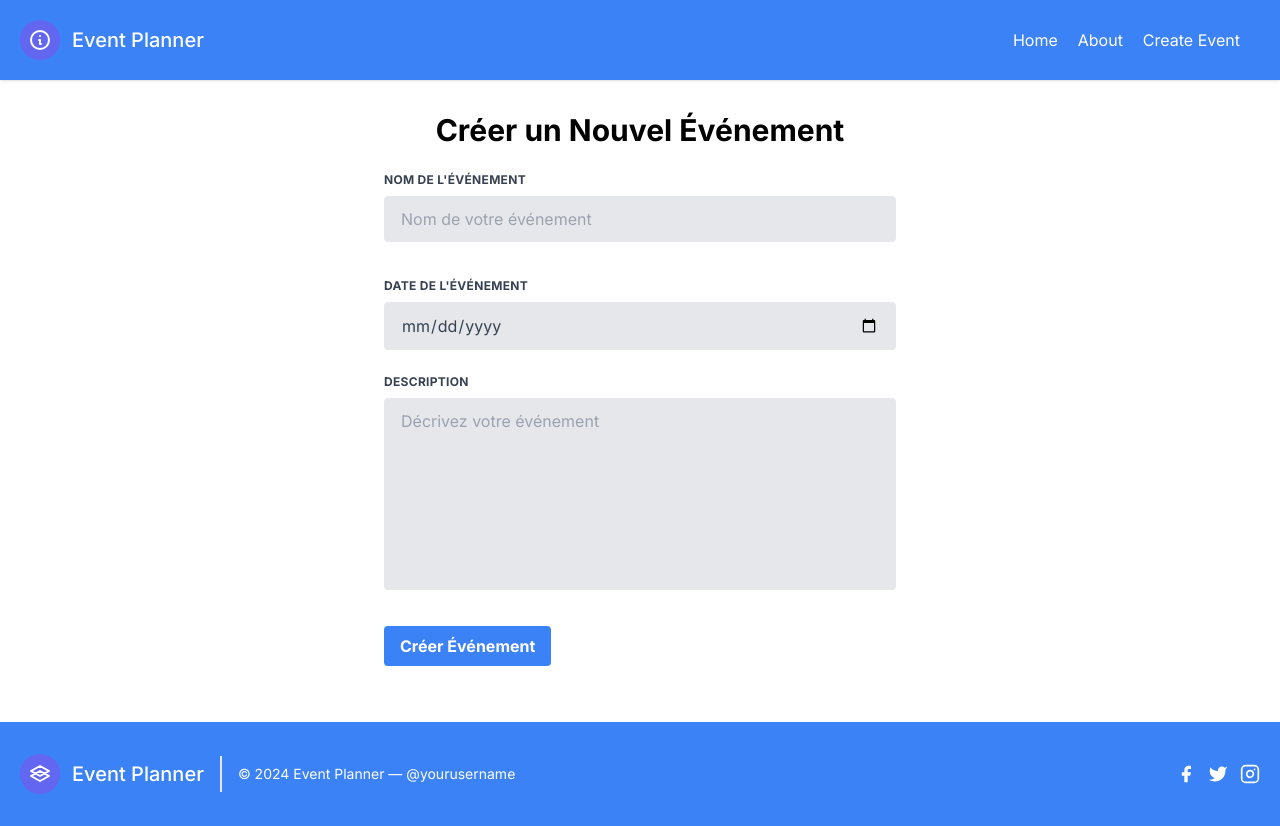
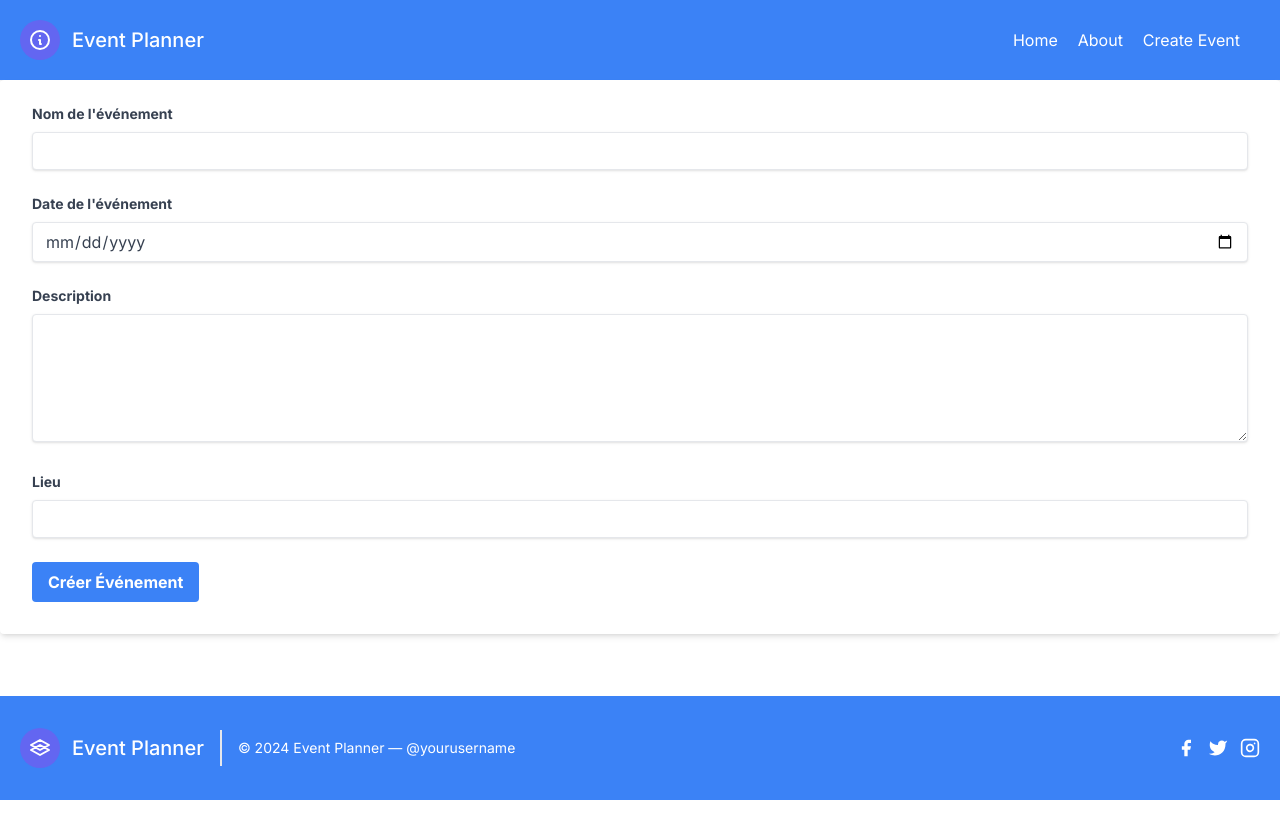
Before and after one commit to NPBouchard/my-planner-app-glo-3202-deploy, a Next.js app: page /pages/events/create in a window 1280 px wide. After the commit the page ends 800 px from the top, so only its background shows below. Built offline with nearby package versions, Linux system fonts and the light colour scheme.

Commit message:
tred something for onSubmit

```diff
--- a/app/pages/events/create/page.tsx
+++ b/app/pages/events/create/page.tsx
@@ -1,73 +1,64 @@
-'use client'
-import React, { useState, ChangeEvent, FormEvent } from 'react';
+import React from 'react';
+import { useForm, Controller } from 'react-hook-form';
+import { yupResolver } from '@hookform/resolvers/yup';
+import * as yup from 'yup';
 import Format from '@/app/components/Format';
 
-interface Event {
-  name: string;
-  date: string;
-  description: string;
+// Defining TypeScript interface for form values
+interface IFormInput {
+  eventName: string;
+  eventDate: Date | null; // Using Date or null depending on your validation logic
+  eventDescription: string;
+  eventLocation: string;
 }
 
+// Yup validation schema
+const schema = yup.object().shape({
+  eventName: yup.string().required('Le nom de l\'événement est requis'),
+  eventDate: yup.date().required('La date de l\'événement est requise').typeError('Vous devez entrer une date valide'),
+  eventDescription: yup.string().required('La description de l\'événement est requise'),
+  eventLocation: yup.string().required('Le lieu de l\'événement est requis'),
+});
+
 const CreateEventPage: React.FC = () => {
-  const [event, setEvent] = useState<Event>({
-    name: '',
-    date: '',
-    description: '',
+  const { register, handleSubmit, formState: { errors }} = useForm<IFormInput>({
+    resolver : yupResolver(schema)
   });
 
-  const handleChange = (e: ChangeEvent<HTMLInputElement | HTMLTextAreaElement>) => {
-    const { name, value } = e.target;
-    setEvent(prevState => ({
-      ...prevState,
-      [name]: value
-    }));
-  };
-
-  const handleSubmit = (e: FormEvent<HTMLFormElement>) => {
-    e.preventDefault();
-    console.log('Event Created:', event);
-    // Here, you would integrate the logic to save the event
-    // in your database or global state
+  const onSubmit = (data: IFormInput) => {
+    console.log(data);
+    // Here, you would integrate the logic to send the form data to your API or manage it locally
   };
 
   return (
     <Format>
-      <div className="max-w-4xl mx-auto px-4 py-8">
-        <h1 className="text-3xl font-bold text-center mb-6">Créer un Nouvel Événement</h1>
-        <form onSubmit={handleSubmit} className="w-full max-w-lg mx-auto">
-          <div className="flex flex-wrap -mx-3 mb-6">
-            <div className="w-full px-3">
-              <label className="block uppercase tracking-wide text-gray-700 text-xs font-bold mb-2" htmlFor="name">
-                Nom de l'événement
-              </label>
-              <input className="appearance-none block w-full bg-gray-200 text-gray-700 border rounded py-3 px-4 mb-3 leading-tight focus:outline-none focus:bg-white" id="name" type="text" placeholder="Nom de votre événement" name="name" value={event.name} onChange={handleChange} />
-            </div>
-          </div>
-          <div className="flex flex-wrap -mx-3 mb-6">
-            <div className="w-full px-3">
-              <label className="block uppercase tracking-wide text-gray-700 text-xs font-bold mb-2" htmlFor="date">
-                Date de l'événement
-              </label>
-              <input className="appearance-none block w-full bg-gray-200 text-gray-700 border rounded py-3 px-4 leading-tight focus:outline-none focus:bg-white" id="date" type="date" placeholder="Date de l'événement" name="date" value={event.date} onChange={handleChange} />
-            </div>
-          </div>
-          <div className="flex flex-wrap -mx-3 mb-6">
-            <div className="w-full px-3">
-              <label className="block uppercase tracking-wide text-gray-700 text-xs font-bold mb-2" htmlFor="description">
-                Description
-              </label>
-              <textarea className="appearance-none block w-full bg-gray-200 text-gray-700 border rounded py-3 px-4 mb-3 leading-tight focus:outline-none focus:bg-white h-48 resize-none" id="description" placeholder="Décrivez votre événement" name="description" value={event.description} onChange={handleChange}></textarea>
-            </div>
-          </div>
-          <div className="flex flex-wrap -mx-3 mb-6">
-            <div className="w-full px-3">
-              <button className="bg-blue-500 hover:bg-blue-700 text-white font-bold py-2 px-4 rounded" type="submit">
-                Créer Événement
-              </button>
-            </div>
-          </div>
-        </form>
+      <form onSubmit={handleSubmit(onSubmit)} className="space-y-6 bg-white shadow-md rounded px-8 pt-6 pb-8 mb-4">
+      <div>
+        <label htmlFor="eventName" className="block text-gray-700 text-sm font-bold mb-2">Nom de l'événement</label>
+        <input id="eventName" type="text" {...register('eventName')} className="shadow appearance-none border rounded w-full py-2 px-3 text-gray-700 leading-tight focus:outline-none focus:shadow-outline" />
+        <p className="text-red-500 text-xs italic">{errors.eventName?.message}</p>
       </div>
+
+      <div>
+        <label htmlFor="eventDate" className="block text-gray-700 text-sm font-bold mb-2">Date de l'événement</label>
+        <input id="eventDate" type="date" {...register('eventDate')} className="shadow appearance-none border rounded w-full py-2 px-3 text-gray-700 leading-tight focus:outline-none focus:shadow-outline" />
+        <p className="text-red-500 text-xs italic">{errors.eventDate?.message}</p>
+      </div>
+
+      <div>
+        <label htmlFor="eventDescription" className="block text-gray-700 text-sm font-bold mb-2">Description</label>
+        <textarea id="eventDescription" {...register('eventDescription')} className="shadow appearance-none border rounded w-full py-2 px-3 text-gray-700 leading-tight focus:outline-none focus:shadow-outline h-32"></textarea>
+        <p className="text-red-500 text-xs italic">{errors.eventDescription?.message}</p>
+      </div>
+
+      <div>
+        <label htmlFor="eventLocation" className="block text-gray-700 text-sm font-bold mb-2">Lieu</label>
+        <input id="eventLocation" type="text" {...register('eventLocation')} className="shadow appearance-none border rounded w-full py-2 px-3 text-gray-700 leading-tight focus:outline-none focus:shadow-outline" />
+        <p className="text-red-500 text-xs italic">{errors.eventLocation?.message}</p>
+      </div>
+
+      <button type="submit" className="bg-blue-500 hover:bg-blue-700 text-white font-bold py-2 px-4 rounded focus:outline-none focus:shadow-outline">Créer Événement</button>
+      </form>
     </Format>
   );
 };
--- a/package.json
+++ b/package.json
@@ -9,10 +9,13 @@
     "lint": "next lint"
   },
   "dependencies": {
+    "@hookform/resolvers": "^3.3.4",
     "@vercel/postgres": "^0.7.2",
     "next": "14.1.0",
     "react": "^18",
-    "react-dom": "^18"
+    "react-dom": "^18",
+    "react-hook-form": "^7.50.1",
+    "yup": "^1.3.3"
   },
   "devDependencies": {
     "@types/node": "^20",
```
Also changed, not shown: 1 other file (tests, documents, lock files or other folders).
